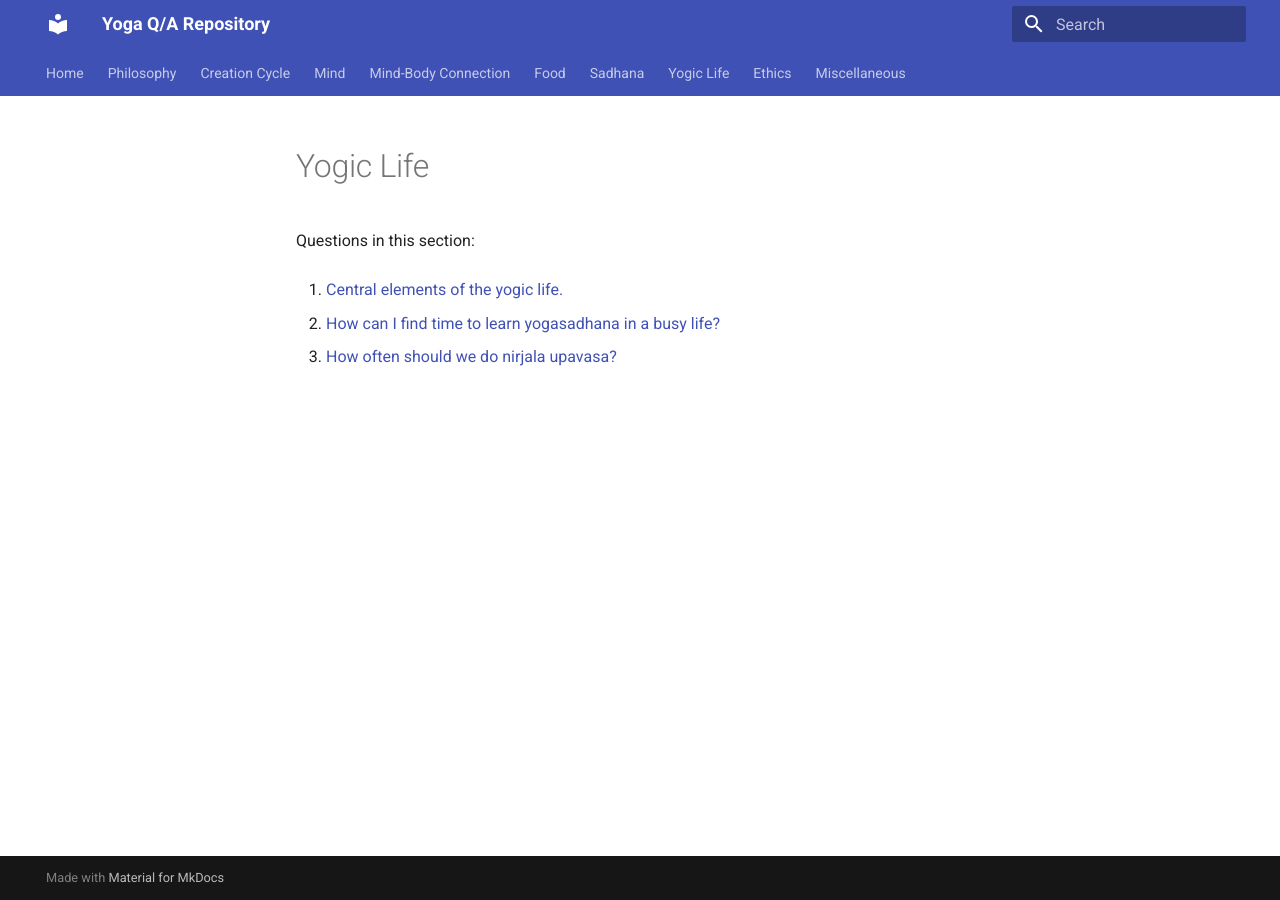
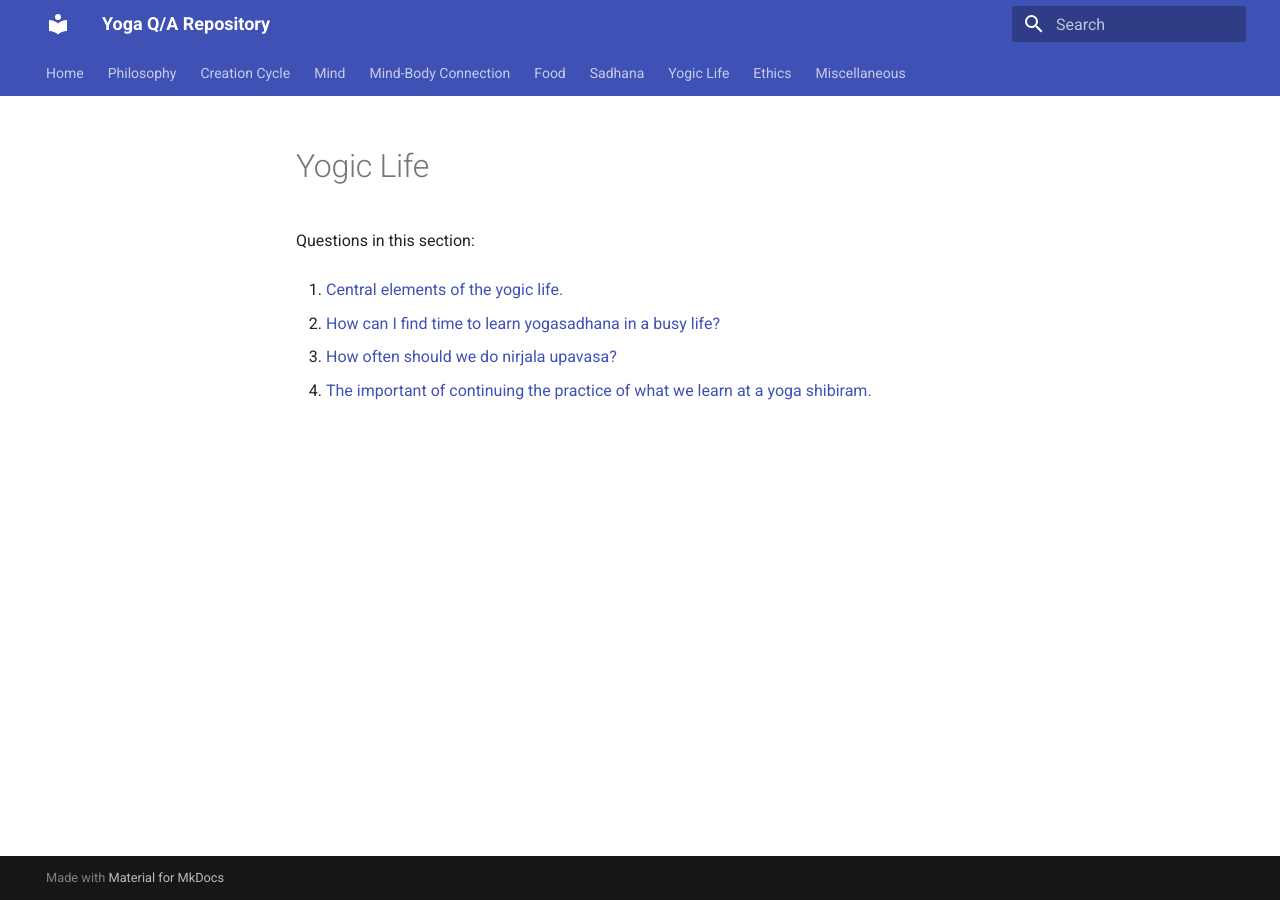
Before and after one commit to yogiclife/yoga-qa, an MkDocs documentation site: the page built from docs/yogic-life/README.md, in a window 1280 px wide. Built offline with MkDocs 1.6.1 and Material for MkDocs 9.7.7, drawn with Linux system fonts in a browser that asks for light colours.

Commit message:
Update topic indices [skip ci]

```diff
--- a/docs/yogic-life/README.md
+++ b/docs/yogic-life/README.md
@@ -7,3 +7,5 @@ Questions in this section:
 2. [How can I find time to learn yogasadhana in a busy life?](how-can-i-find-time-to-learn-yogasadhana-in-a-busy-life-20260628-121124.md)
 
 3. [How often should we do nirjala upavasa?](how-often-should-we-do-nirjala-upavasa-20260628-115448.md)
+
+4. [The important of continuing the practice of what we learn at a yoga shibiram.](the-important-of-continuing-the-practice-of-what-we-learn-at-a-yoga-shibiram-20260628-132817.md)
```
